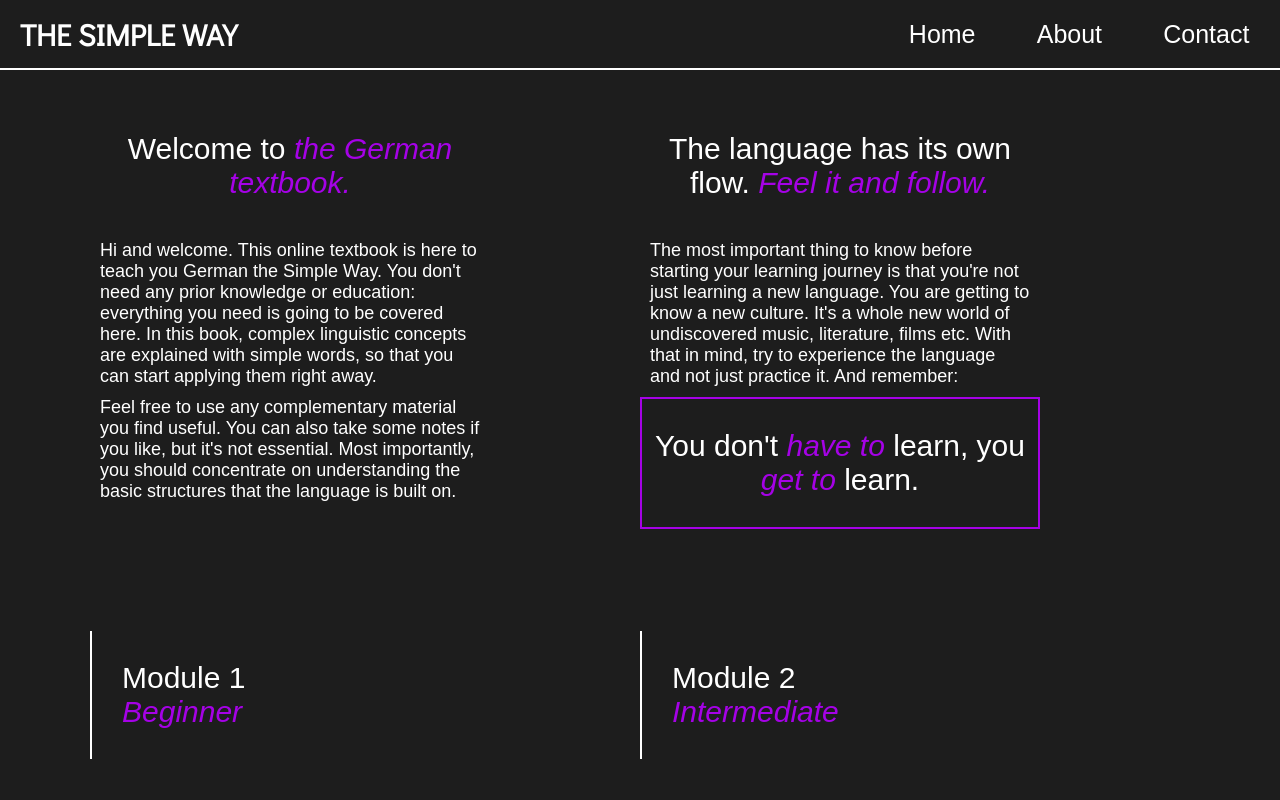
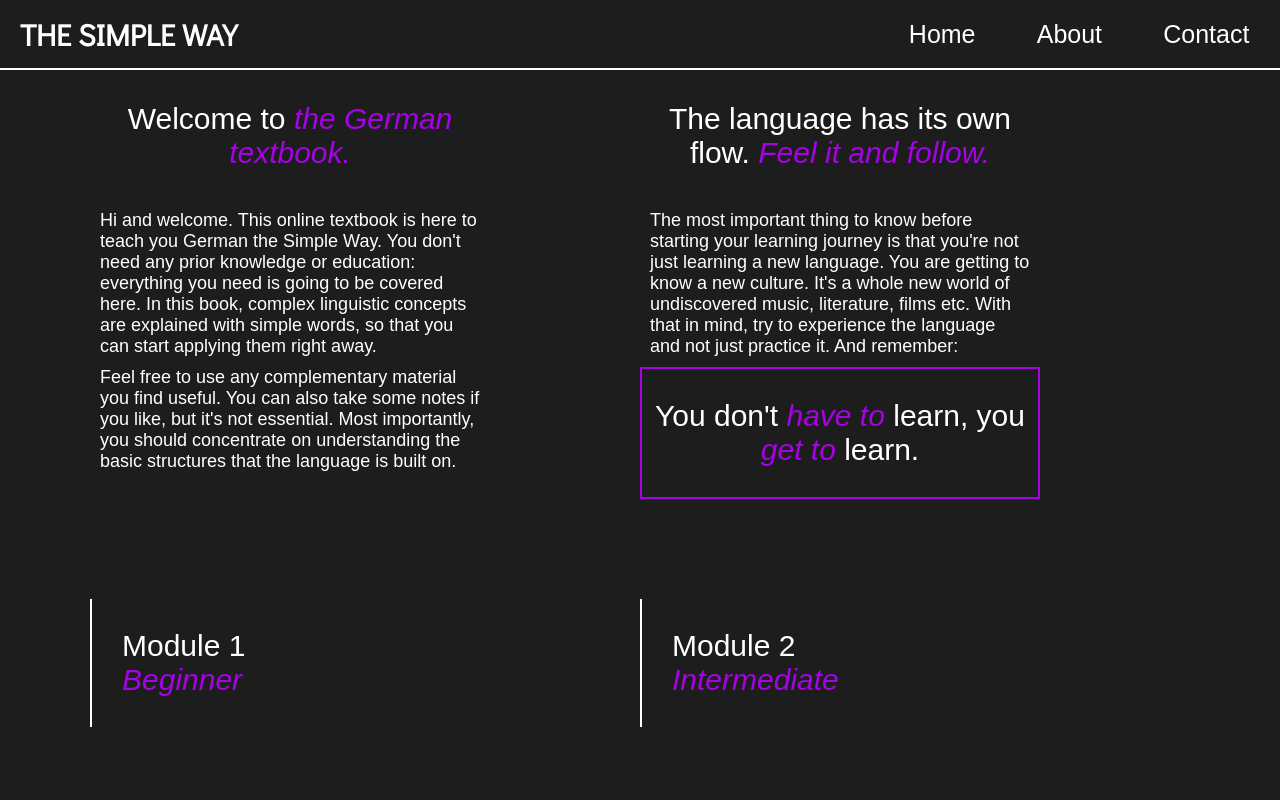
Before and after one commit to IgorIvanter/Portfolio-Dark, a plain HTML site: page index.html in a window 1280 px wide. Shown: the top 800 px of the page. Drawn offline with Linux system fonts and the light colour scheme; a web font is replaced by a local one.

Commit message:
refactored CSS: added margin to main so it's always shows the header properly

```diff
--- a/style.css
+++ b/style.css
@@ -165,14 +165,24 @@ em {
         display: none;
     }
 
-
     main {
         display: grid;
         grid-template-columns: 1fr 1fr;
         grid-template-rows: auto auto auto;
+        row-gap: 100px;
         max-width: var(--main-max-width);
-        margin: 0 auto;
+        margin-right: auto;
+        margin-left: auto;
+        margin-top: 72px;         /* 70px for the fixed and 2px for the border */
         border: var(--border-width) solid var(--border-color);
+    }
+
+    .heading {
+        padding: 30px 0;
+        font-size: 30px;
+        font-weight: normal;
+        border: var(--border-width) solid var(--border-color);
+        position: static;
     }
 
     .paragraph {
@@ -232,17 +242,7 @@ em {
         opacity: 0.7;
     }
 
-    .heading {
-        margin-top: 102px;
-        padding: 30px 0;
-        font-size: 30px;
-        font-weight: normal;
-        border: var(--border-width) solid var(--border-color);
-        position: static;
-    }
-
     #goethe-quote {
-        margin: 102px 0;
         text-align: left;
         padding: 30px;
         /* border-left: 2px solid white; */
```
